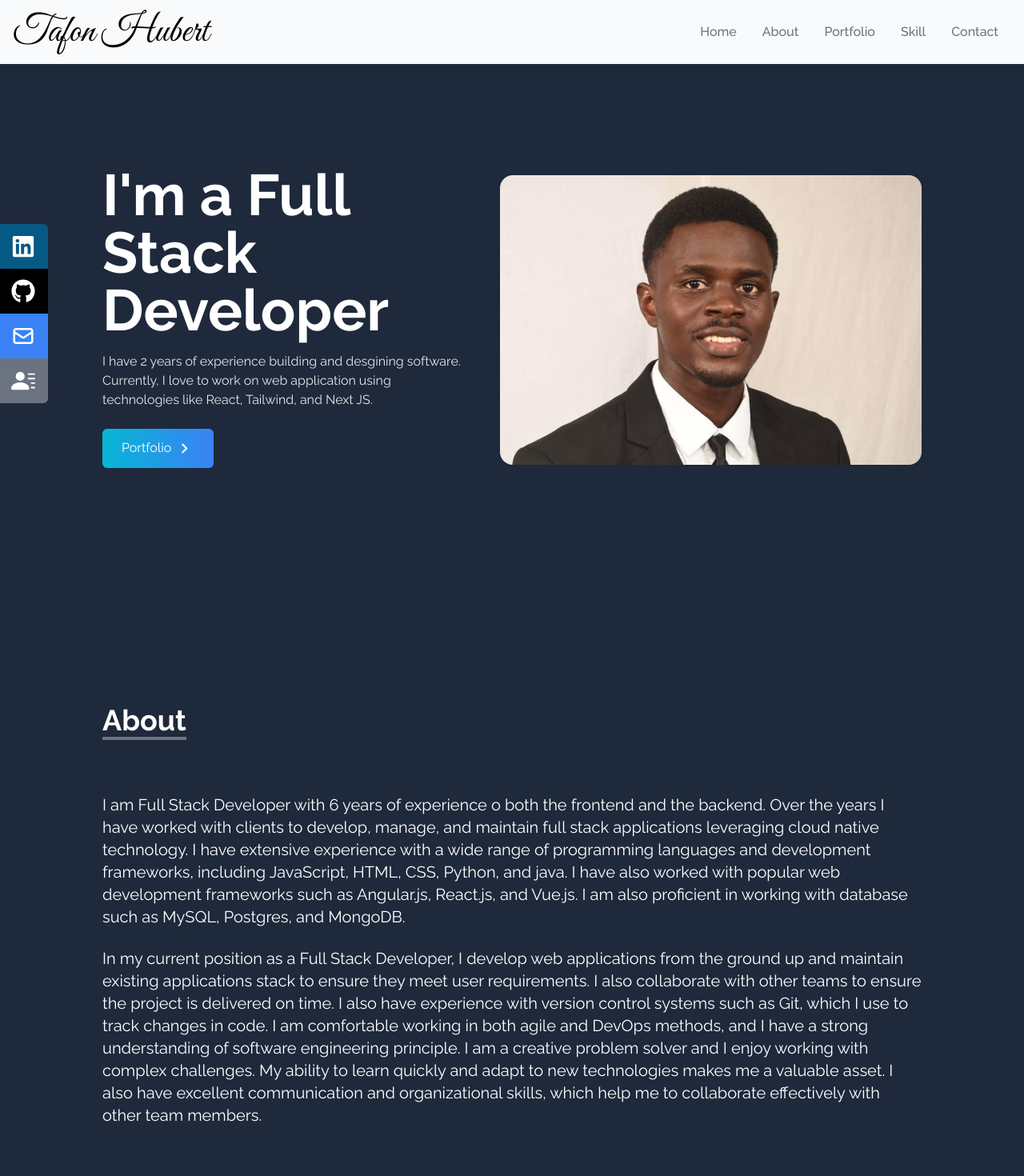
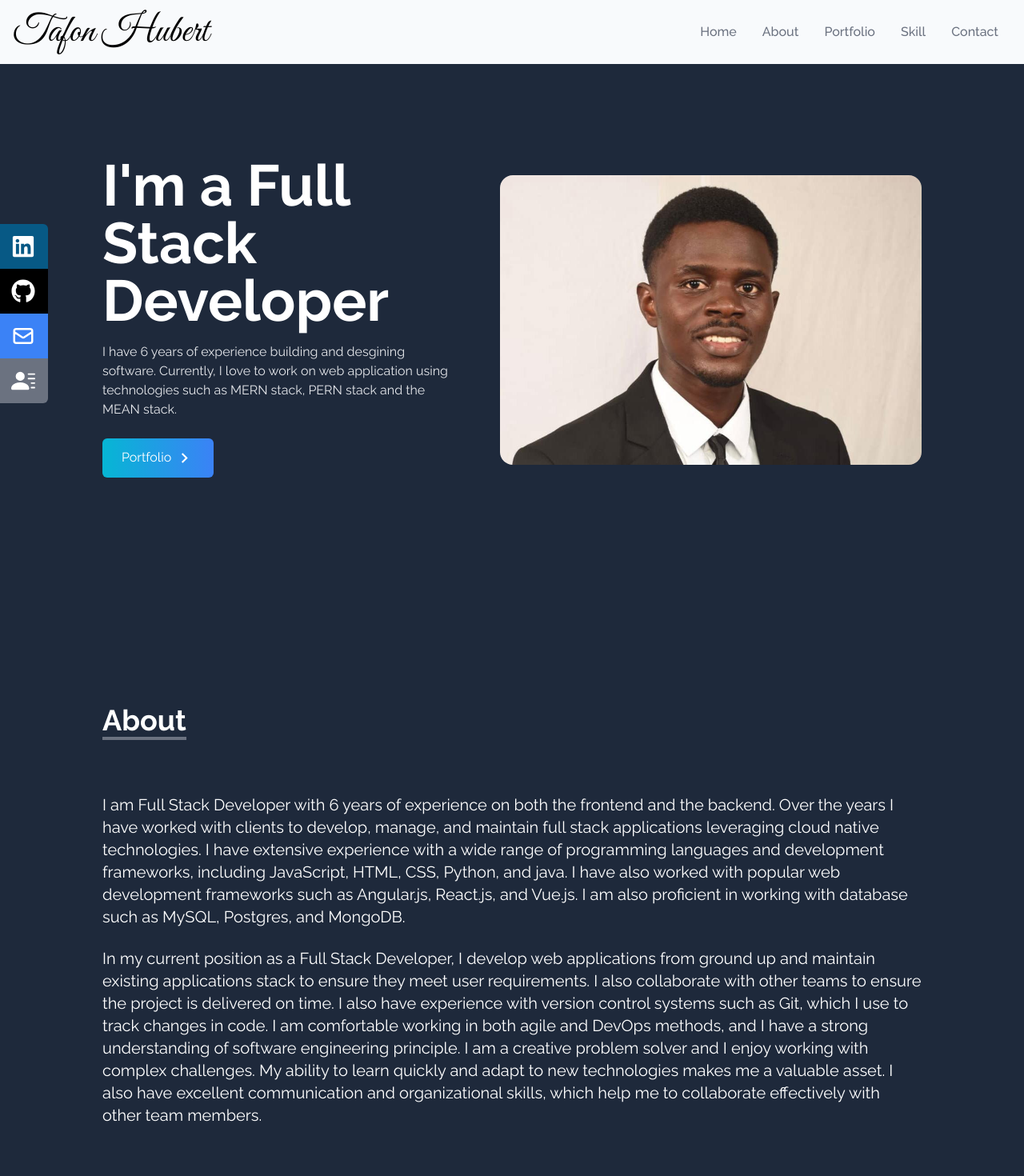
Before and after one commit to tafonhubertnwana/My-portfolio, a React (Create React App) app in the folder my-portfolio/: page / in a window 1280 px wide. Shown: the top 1470 px of the page at 80% size. Built offline with nearby package versions, Linux system fonts and the light colour scheme.

Commit message:
updating the home section

```diff
--- a/my-portfolio/src/App.js
+++ b/my-portfolio/src/App.js
@@ -12,12 +12,6 @@ function App() {
     <>
       <Navbar />
       <Home />
-
-
-
-
-
-
       <SocialLink />
     </>
   );
--- a/my-portfolio/src/components/About.jsx
+++ b/my-portfolio/src/components/About.jsx
@@ -12,13 +12,13 @@ const About = () => {
           </div>
 
           <p className="text-xl mt-10">
-            I am Full Stack Developer with 6 years of experience o both the frontend and the backend. Over the years I have worked with clients to develop, manage, and maintain full stack applications leveraging cloud native technology. I have extensive experience with a wide range of programming languages and development frameworks, including JavaScript, HTML, CSS, Python, and java. I have also worked with popular web development frameworks such as Angular.js, React.js, and Vue.js. I am also proficient in working with database such as MySQL, Postgres, and MongoDB.
+            I am Full Stack Developer with 6 years of experience on both the frontend and the backend. Over the years I have worked with clients to develop, manage, and maintain full stack applications leveraging cloud native technologies. I have extensive experience with a wide range of programming languages and development frameworks, including JavaScript, HTML, CSS, Python, and java. I have also worked with popular web development frameworks such as Angular.js, React.js, and Vue.js. I am also proficient in working with database such as MySQL, Postgres, and MongoDB.
           </p>
 
           <br />
 
           <p className="text-xl">
-            In my current position as  a Full Stack Developer, I develop web applications from the ground up and maintain existing applications stack to ensure they meet user requirements. I also collaborate with other teams to ensure the project is delivered on time. I also have experience with version control systems such as Git, which I use to track changes in code. I am comfortable working in both agile and DevOps methods, and I have a strong understanding of software engineering principle.
+            In my current position as  a Full Stack Developer, I develop web applications from ground up and maintain existing applications stack to ensure they meet user requirements. I also collaborate with other teams to ensure the project is delivered on time. I also have experience with version control systems such as Git, which I use to track changes in code. I am comfortable working in both agile and DevOps methods, and I have a strong understanding of software engineering principle.
             I am a creative problem solver and I enjoy working with complex challenges. My ability to learn quickly and adapt to new technologies makes me a valuable asset. I also have excellent communication and organizational skills, which help me to collaborate effectively with other team members.
           </p>
         </div>
--- a/my-portfolio/src/components/Home.jsx
+++ b/my-portfolio/src/components/Home.jsx
@@ -22,9 +22,8 @@ const Home = () => {
               I'm a Full Stack Developer
             </h2>
             <p className="text-gray-200 py-4 max-w-md">
-              I have 2 years of experience building and desgining software.
-              Currently, I love to work on web application using technologies like
-              React, Tailwind, and Next JS.
+              I have 6 years of experience building and desgining software.
+              Currently, I love to work on web application using technologies such as MERN stack, PERN stack and the MEAN stack.
             </p>
 
             <div>
```
